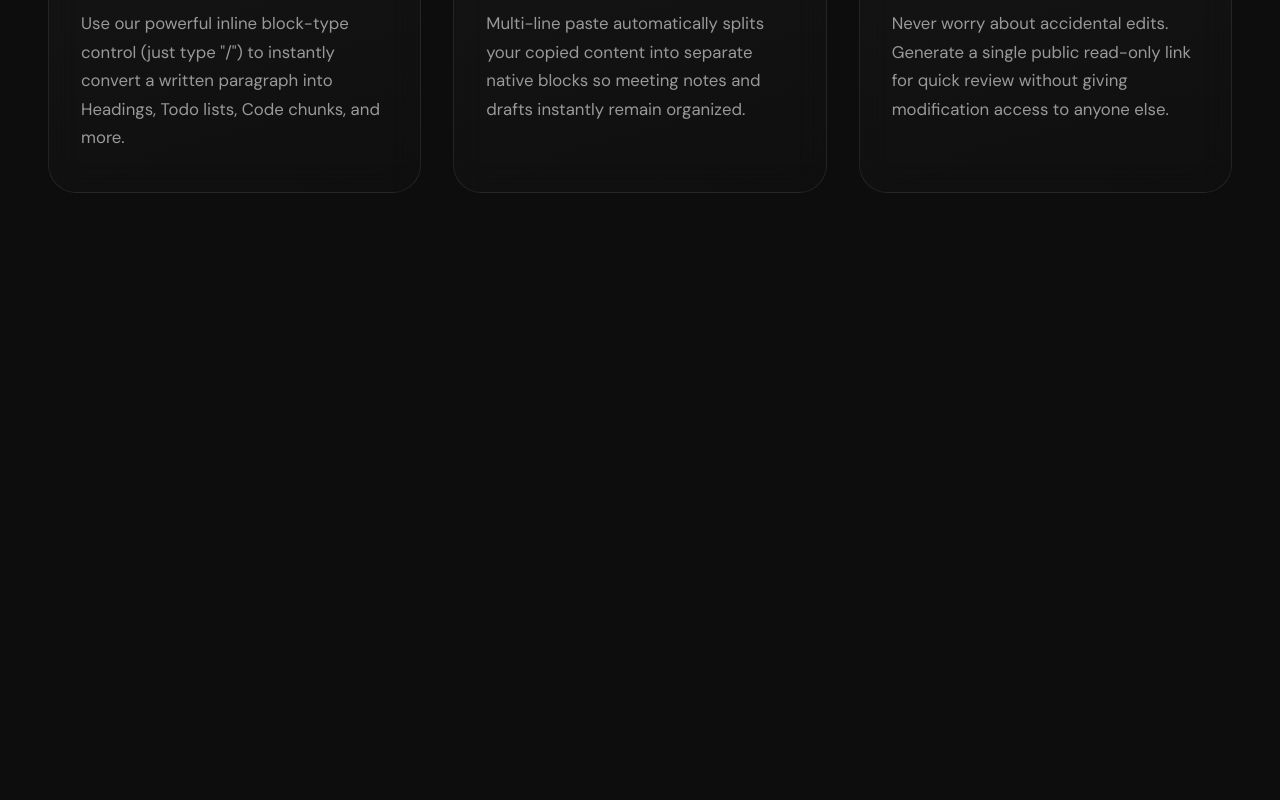
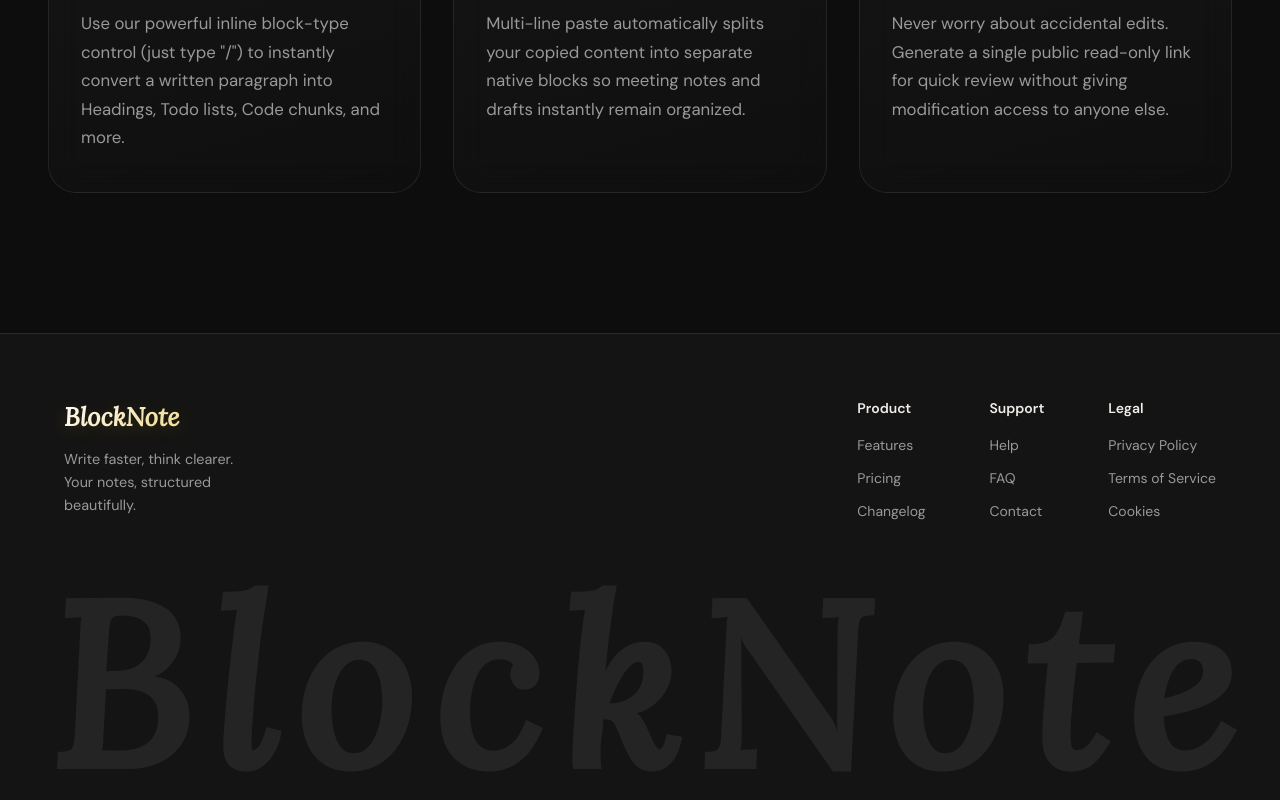
Before and after one commit to Annirudhsingh-growexxer/blocknote-editor, a React (Vite) app in the folder frontend/: page / in a window 1280 px wide. Shown: the part 1158-1958 px from the top of the page. Before the commit the page ends 1491 px from the top, so only its background shows below. Built offline with nearby package versions, Linux system fonts and the light colour scheme; no server answers.

Commit message:
Update Home.jsx

```diff
--- a/frontend/src/pages/Home.jsx
+++ b/frontend/src/pages/Home.jsx
@@ -1,6 +1,7 @@
 import React from 'react';
 import { Link } from 'react-router-dom';
 import './Home.css';
+import Footer from '../components/layout/Footer';
 
 export default function Home() {
   const rawToken = localStorage.getItem('accessToken');
@@ -75,6 +76,8 @@ export default function Home() {
           </div>
         ))}
       </section>
+
+      <Footer />
     </div>
   );
 }
```
